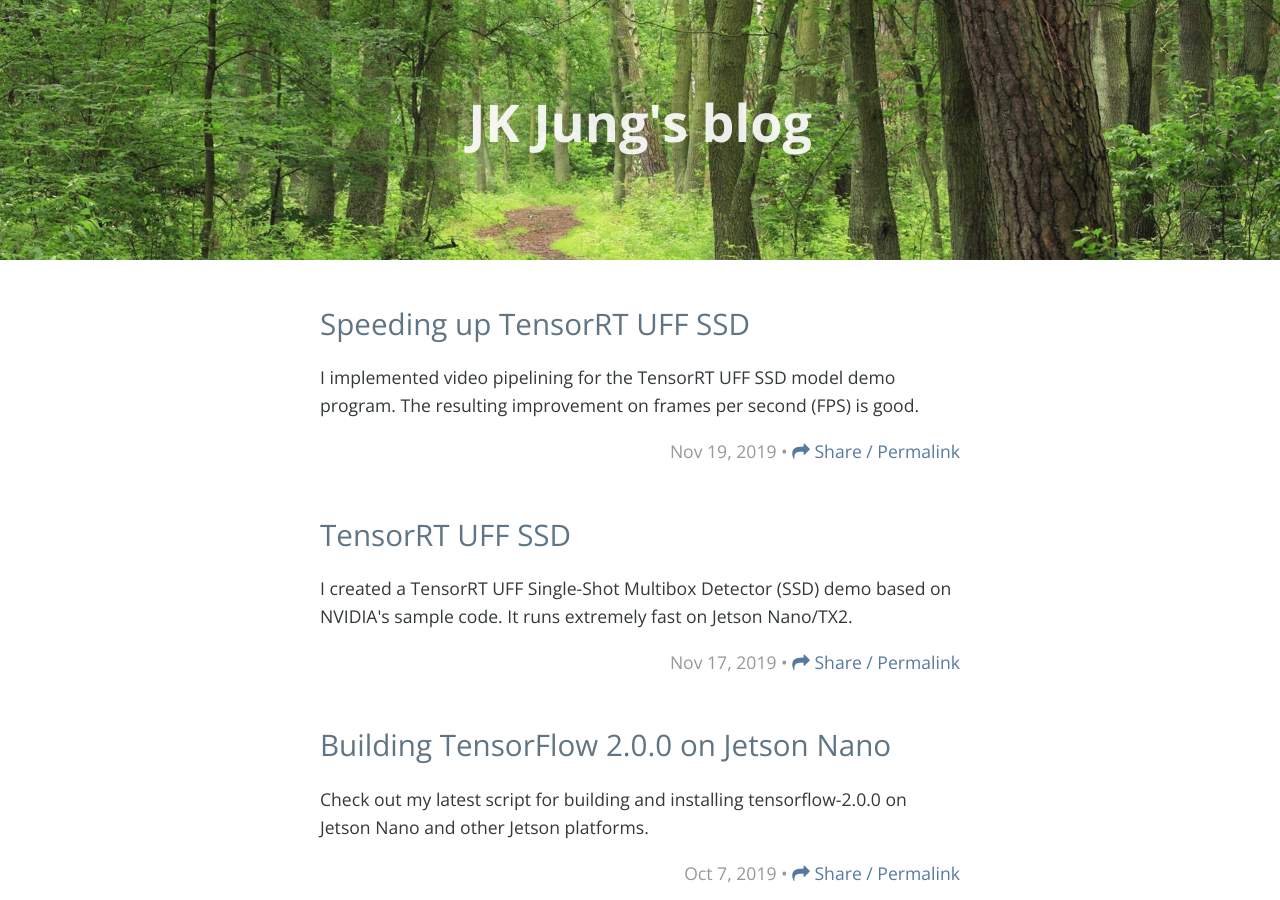
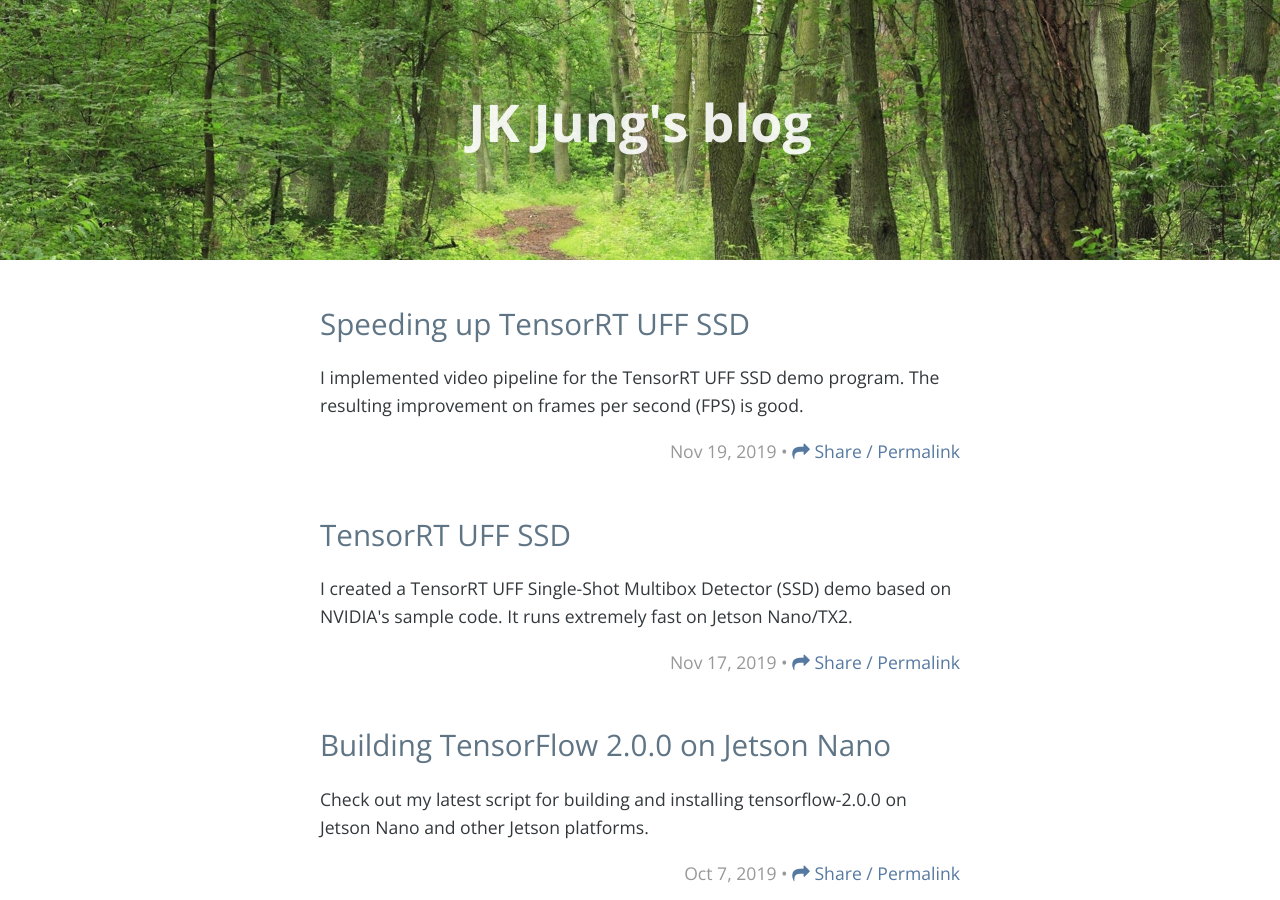
Before and after one commit to jkjung-avt/jkjung-avt.github.io, a Jekyll site: the page built from index.html, in a window 1280 px wide and 900 px high. Built offline with Jekyll 4.4.1, drawn with Linux system fonts in a browser that asks for light colours; nearby versions of some CDN libraries; the list of posts is cut into pages by our own code; comment, search, counter and statistics services are not loaded.

Commit message:
Modify the excerpt slightly

```diff
--- a/_posts/2019-11-19-speed-up-trt-ssd.md
+++ b/_posts/2019-11-19-speed-up-trt-ssd.md
@@ -2,7 +2,7 @@
 layout: post
 comments: true
 title: "Speeding up TensorRT UFF SSD"
-excerpt: "I implemented video pipelining for the TensorRT UFF SSD model demo program.  The resulting improvement on frames per second (FPS) is good."
+excerpt: "I implemented video pipeline for the TensorRT UFF SSD demo program.  The resulting improvement on frames per second (FPS) is good."
 date: 2019-11-19
 category: "nano"
 tags: jetson nano tensorrt
```
